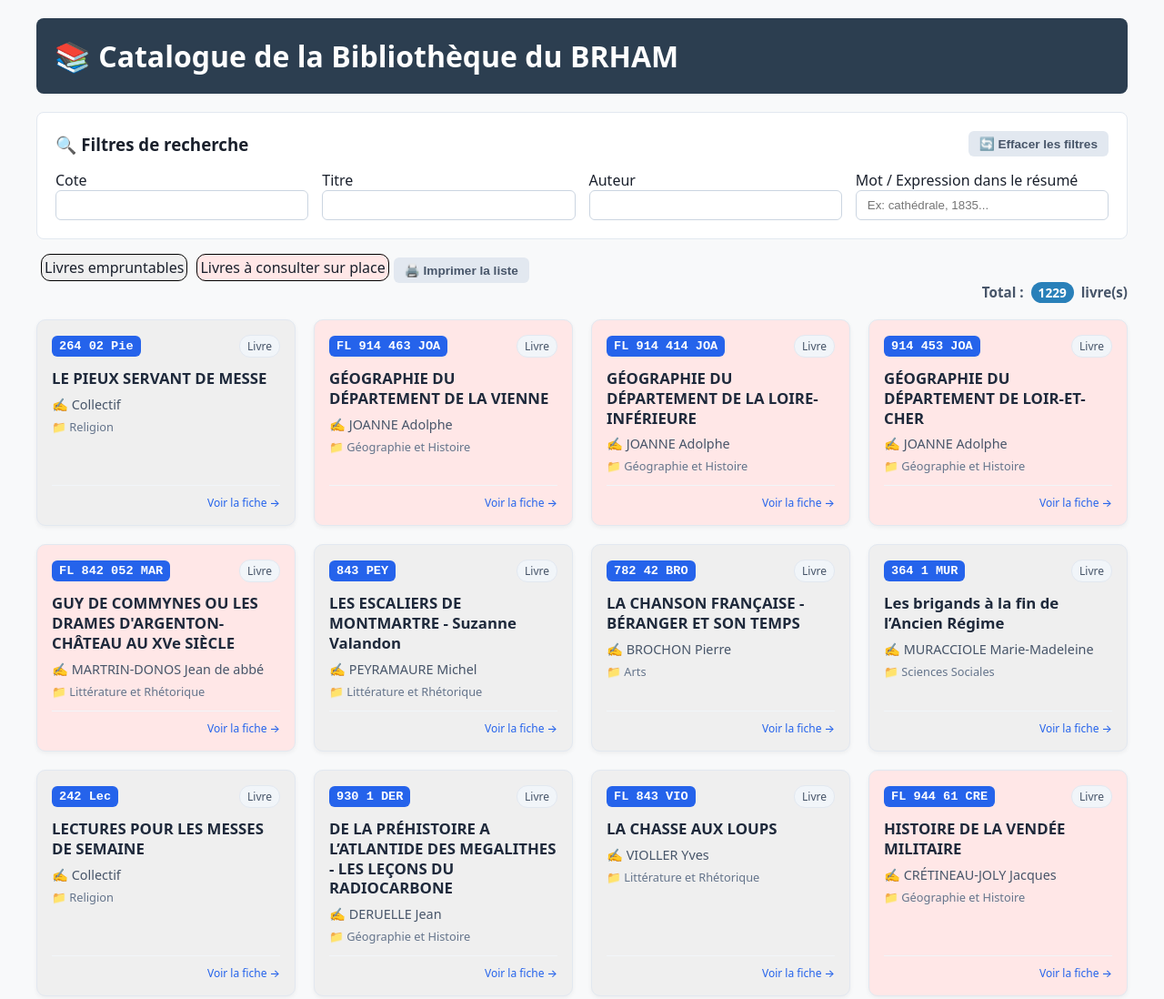
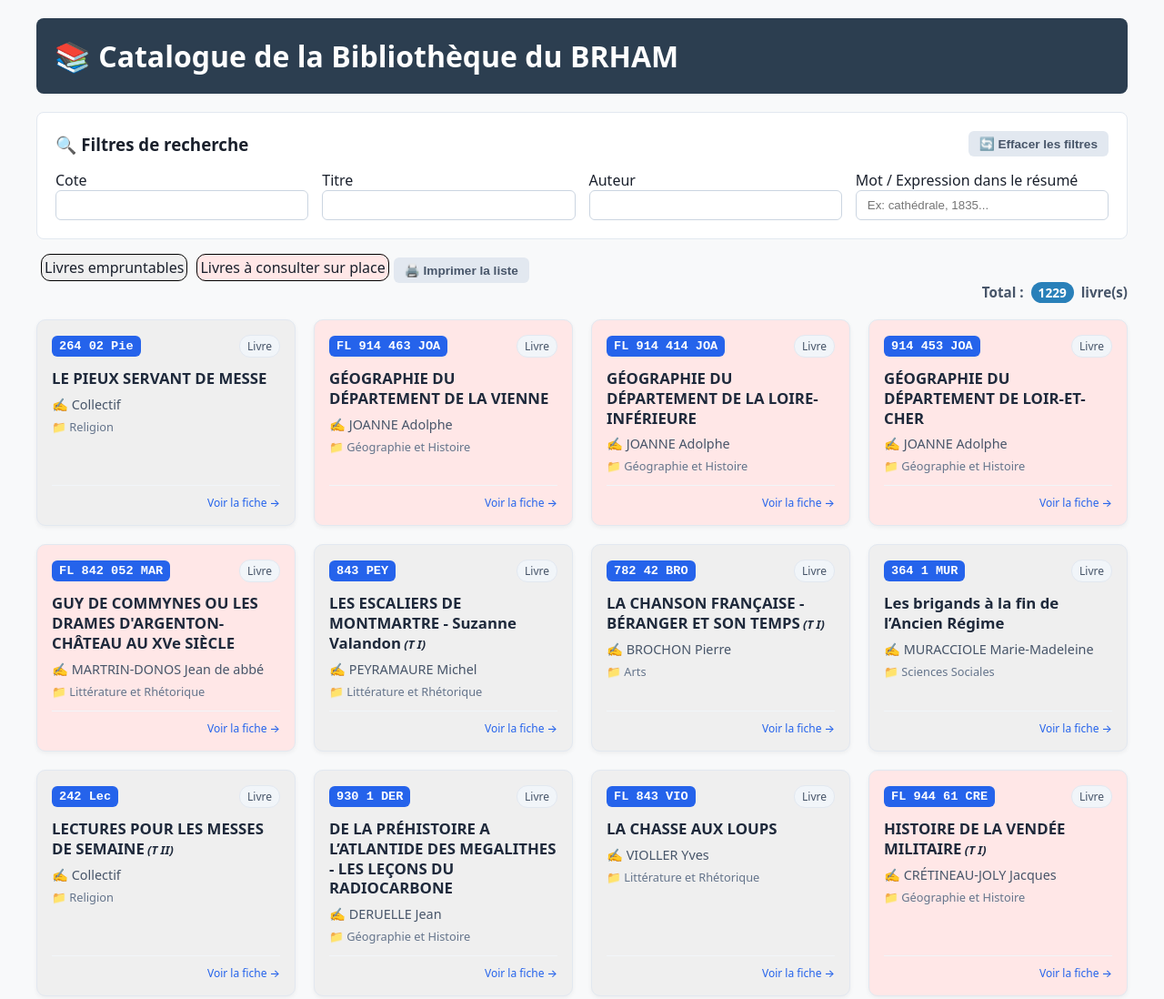
Before and after one commit to bib-brham/catalogue, a plain HTML site: page index.html in a window 1280 px wide. Shown: the top 1098 px of the page at 91% size. Drawn offline with nearby package versions, Linux system fonts and the light colour scheme.

Commit message:
Add files via upload
Ajout affichage tome (T xxx) dans carte livre
fichiers modifiés app.js et style.css

```diff
--- a/app.js
+++ b/app.js
@@ -71,6 +71,8 @@ function render() {
         const auteur = escapeHtml(getVal(b, ['Auteur']) || 'Auteur inconnu');
         const type = escapeHtml(getVal(b, ['Type']) || '');
         const theme = escapeHtml(getVal(b, ['Thème général', 'Theme general']) || '');
+		const tome = escapeHtml(getVal(b, ['Tome']) || '');
+		const txtTome=tome!="" ? '&nbsp;(T '+tome+')':'';
 		const surplace=escapeHtml(getVal(b, ['Disponibilité']))=='Sur Place' ? 'surplace':'disponible';
         return `
             <div class="book-card ${surplace}" onclick="openModal(${realIndex})">
@@ -78,7 +80,7 @@ function render() {
                     <span class="cote-badge">${cote}</span>
                     ${type ? `<span class="type-badge">${type}</span>` : ''}
                 </div>
-                <h3 class="card-title">${titre}</h3>
+                <h3 class="card-title">${titre}<span class="card-tome">${txtTome}</span></h3>
                 <p class="card-author">✍️ ${auteur}</p>
                 ${theme ? `<p class="card-theme">📁 ${theme}</p>` : ''}
                 <div class="card-footer">
--- a/style.css
+++ b/style.css
@@ -142,6 +142,13 @@
     margin: 0 0 8px 0;
     line-height: 1.3;
 }
+.card-tome {
+    font-size: 0.8rem;
+    color: #1e293b;
+    margin: 0 0 8px 0;
+    line-height: 1.3;
+	font-style:italic;
+}
 
 .card-author {
     font-size: 0.9rem;
```
